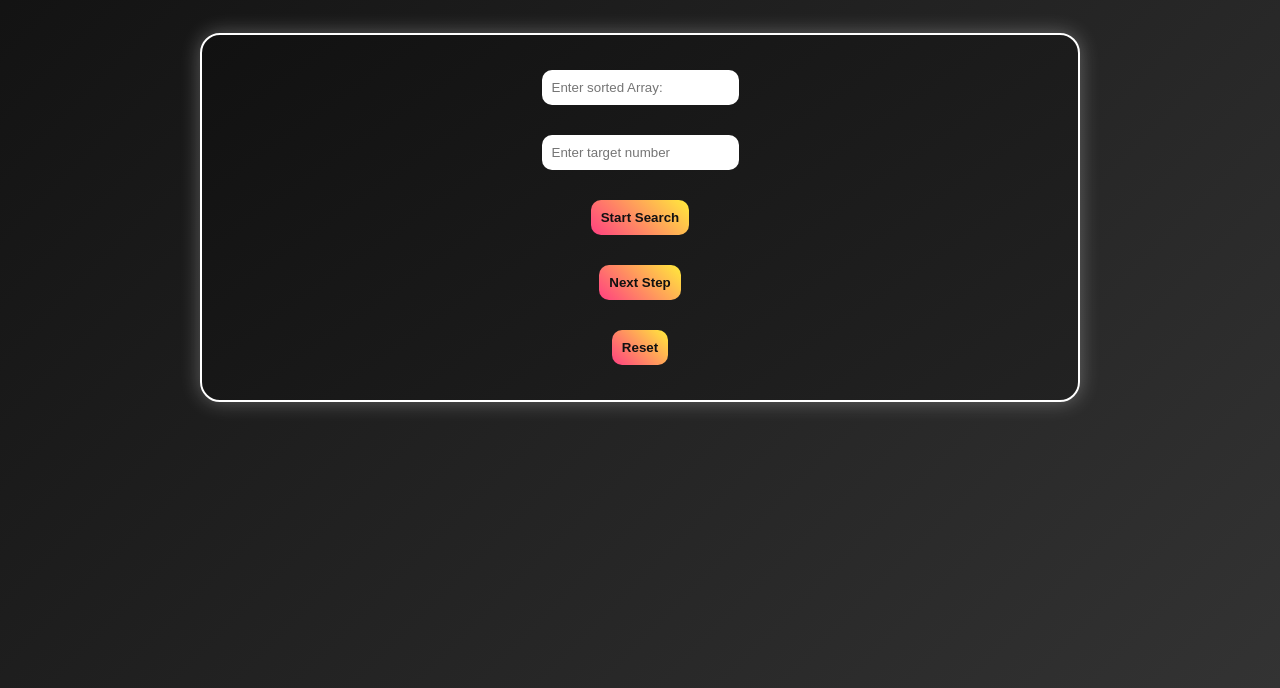
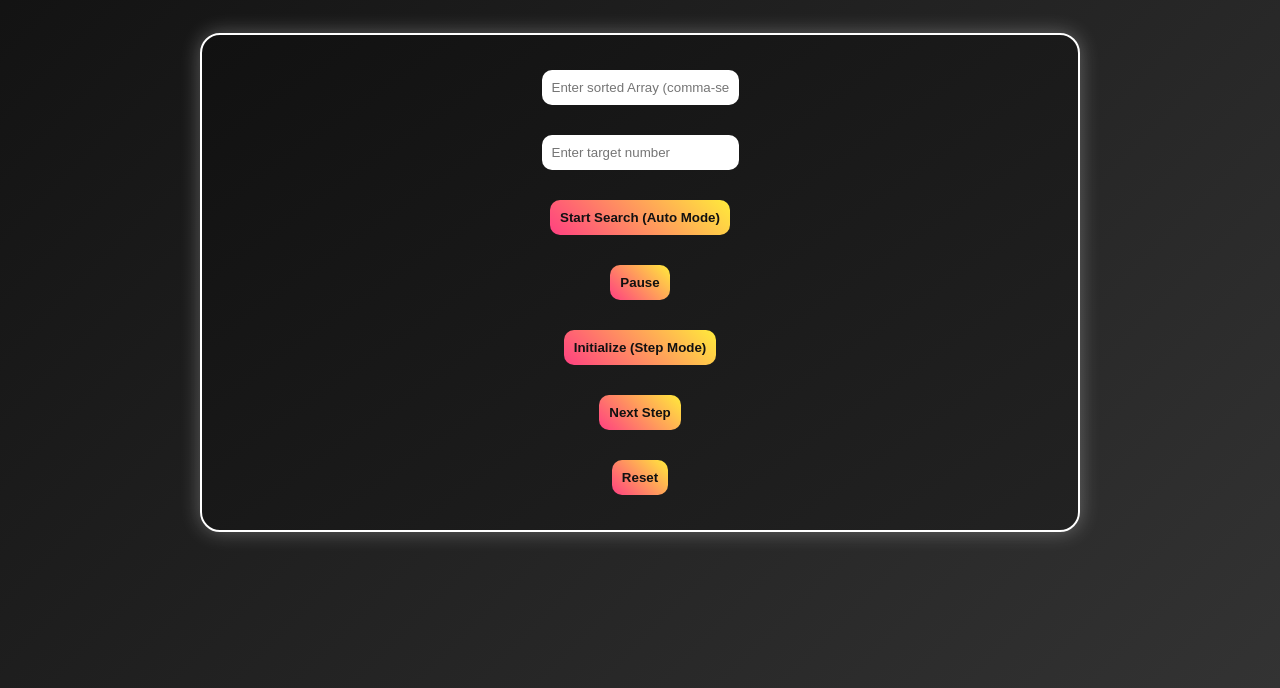
Before and after one commit to akashish3/Binary-search-visualizer, a plain HTML site: page index.html in a window 1280 px wide. Shown: the part 166-854 px from the top of the page. Drawn offline with Linux system fonts and the light colour scheme.

Commit message:
Update input placeholder and add auto mode buttons

```diff
--- a/index.html
+++ b/index.html
@@ -13,14 +13,25 @@
     <main>
         <div class="controls">
             <div class="box">
-                <input type="text" id="arrayInput" placeholder="Enter sorted Array:">
+                <!-- Input fields -->
+                <input type="text" id="arrayInput" placeholder="Enter sorted Array (comma-separated)">
                 <input type="number" id="targetInput" placeholder="Enter target number">
-                <button onclick="initSearch()">Start Search</button>
+
+                <!-- Auto Mode Controls -->
+                <button onclick="initSearch(); startSearch()">Start Search (Auto Mode)</button>
+                <button id="pauseBtn">Pause</button>
+
+                <!-- Step Mode Controls -->
+                <button onclick="initSearch()">Initialize (Step Mode)</button>
                 <button id="nextBtn">Next Step</button>
                 <button id="resetBtn">Reset</button>
             </div>
         </div>
+
+        <!-- Visualizer -->
         <div class="visualizer" id="visualizer"></div>
+
+        <!-- Result Display -->
         <div id="result"></div>
     </main>
     <script src="script.js"></script>
```
